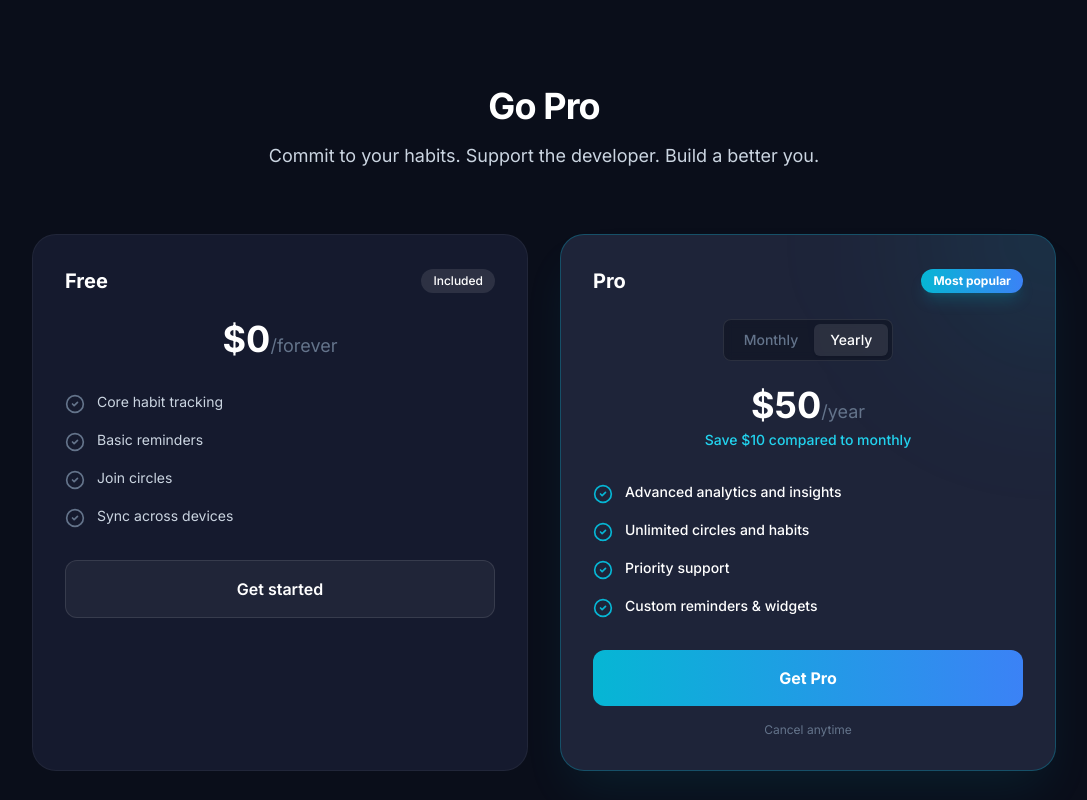
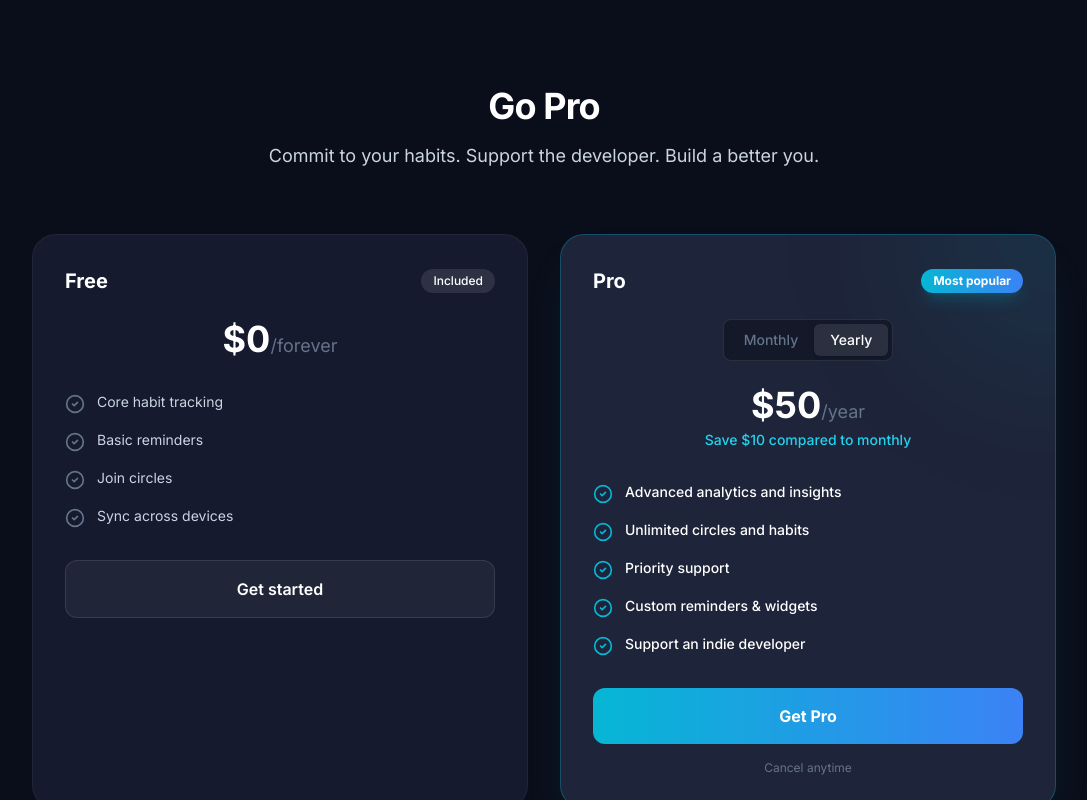
Before and after one commit to Mustafa-khann/habbt-landing, a React (Vite) app: page / in a window 1280 px wide. Shown: the part 2000-2800 px from the top of the page, without its empty margins (96-1183 px from the left). Built offline with nearby package versions, Linux system fonts and the light colour scheme.

Commit message:
Add 'support an indie developer' to Pro features

```diff
--- a/src/components/Pricing.tsx
+++ b/src/components/Pricing.tsx
@@ -96,6 +96,7 @@ export default function Pricing() {
                   'Unlimited circles and habits',
                   'Priority support',
                   'Custom reminders & widgets',
+                  'Support an indie developer',
                 ].map((item) => (
                   <li key={item} className="flex items-start gap-3">
                     <CheckCircle2 size={20} className="text-primary mt-0.5" />
```
